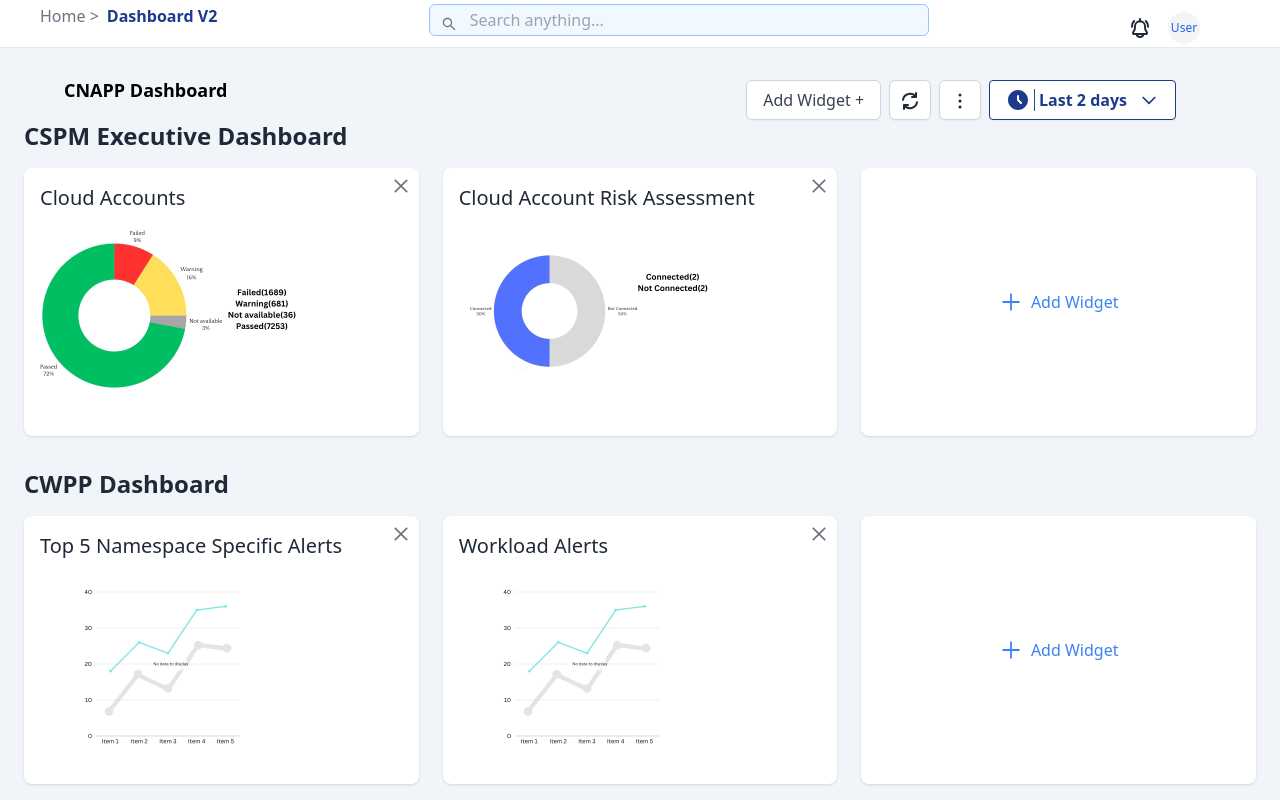
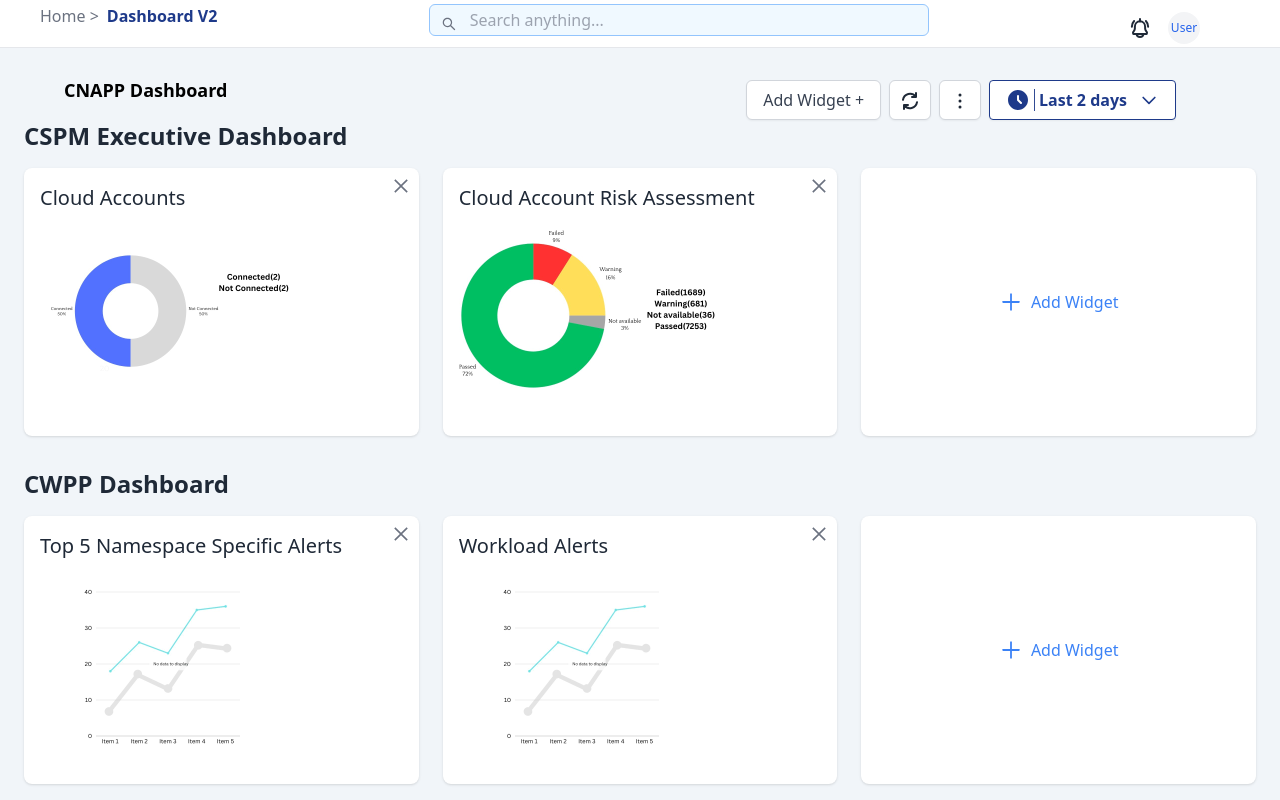
Before and after one commit to abhii08/Dashboard-App, a React (Vite) app: page / in a window 1280 px wide. Shown: the top 800 px of the page. Built offline with nearby package versions, Linux system fonts and the light colour scheme.

Commit message:
Added images

```diff
--- a/src/components/Widget.jsx
+++ b/src/components/Widget.jsx
@@ -28,9 +28,9 @@ const Widget = ({ widget, categoryId }) => {
   const getImageForWidget = (widgetName) => {
     switch (widgetName) {
       case 'Cloud Accounts':
+        return img2;
+      case 'Cloud Account Risk Assessment':
         return img1;
-      case 'Cloud Account Risk Assessment':
-        return img2;
         case 'Top 5 Namespace Specific Alerts':
         return img3;
         case 'Workload Alerts':
```
